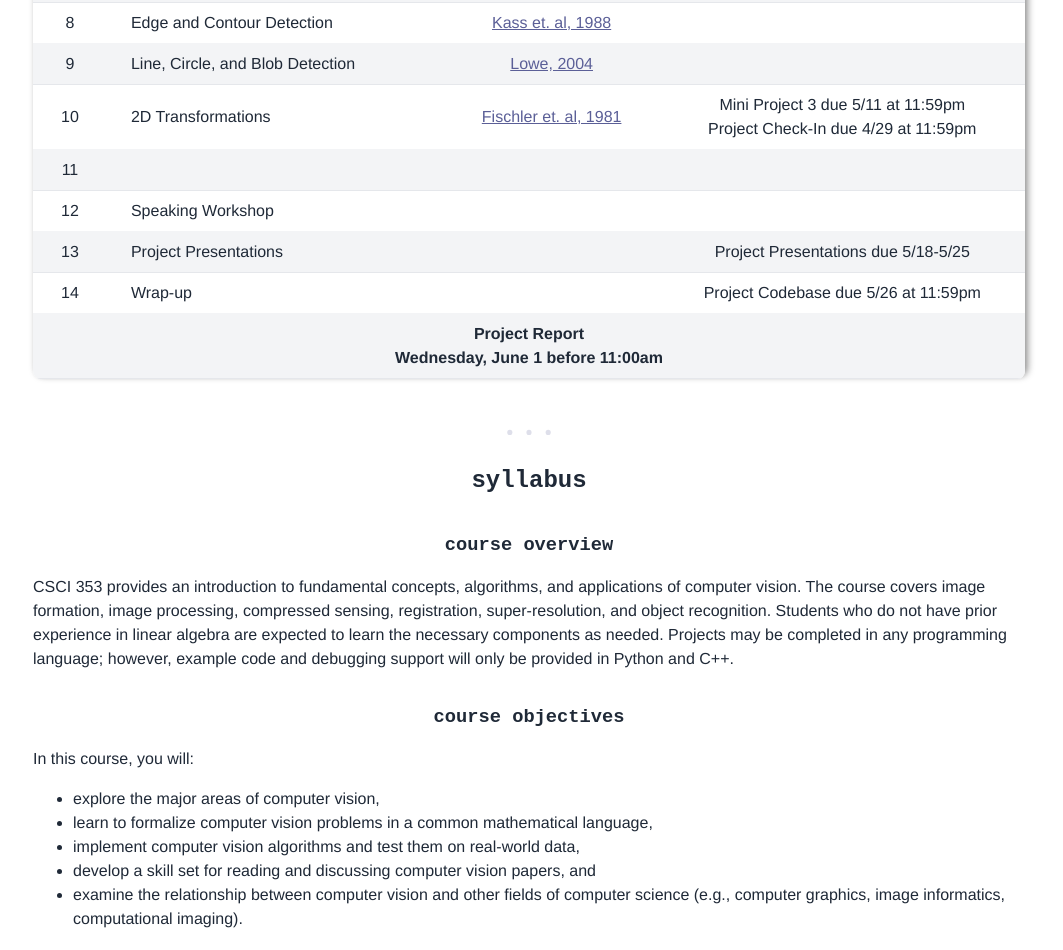
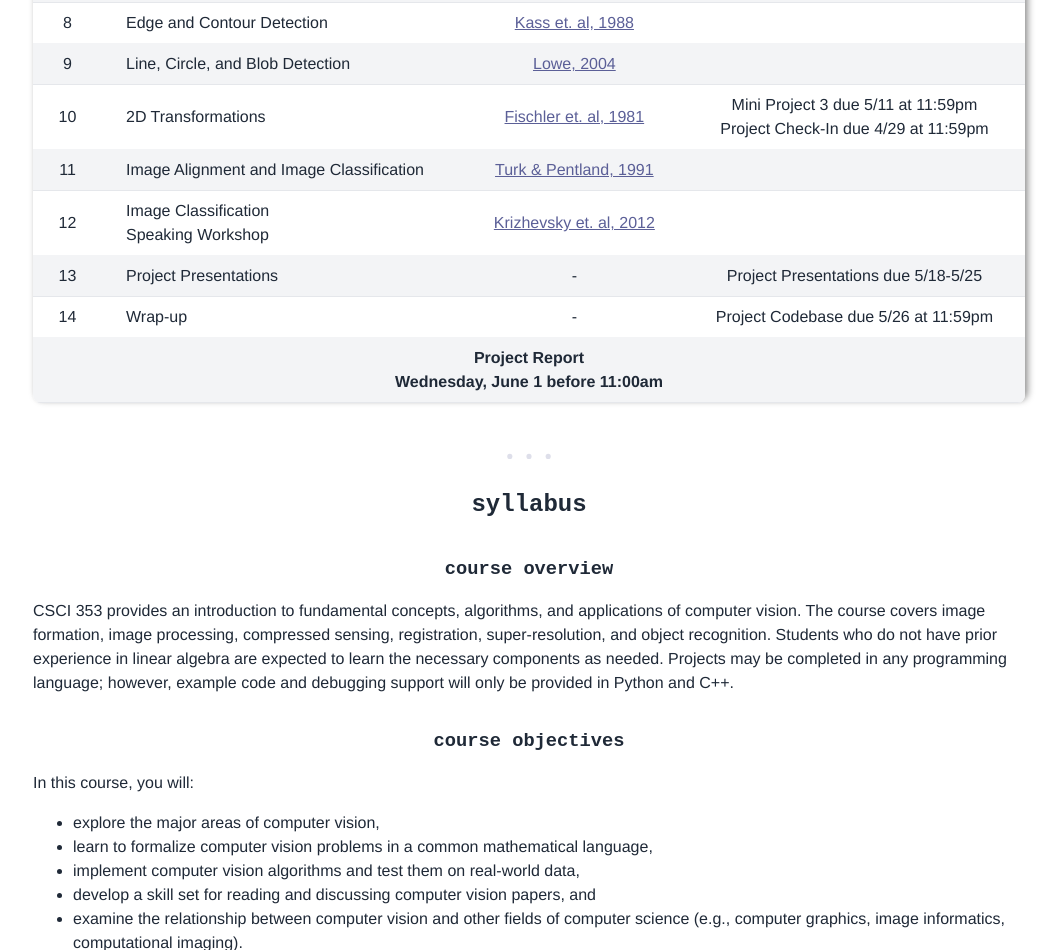
Before and after one commit to brossetti/brossetti.github.io, a plain HTML site: page courses/csci353/spring2022/index.html in a window 1280 px wide. Shown: the part 1545-2495 px from the top of the page, without its empty margins (111-1174 px from the left). Drawn offline with Linux system fonts and the light colour scheme; a web font is replaced by a local one.

Commit message:
final schedule

```diff
--- a/courses/csci353/spring2022/index.html
+++ b/courses/csci353/spring2022/index.html
@@ -152,30 +152,26 @@
         </tr>
         <tr>
           <td class="c">11</td>
-          <td></td>
-          <!-- <td>Machine Learning</td> -->
-          <td></td>
-          <!-- <td class="c"><a href="https://doi.org/10.1162/jocn.1991.3.1.71" target="_blank" rel="noopener noreferrer">Turk & Pentland, 1991</a></td> -->
+          <td>Image Alignment and Image Classification</td>
+          <td class="c"><a href="https://doi.org/10.1162/jocn.1991.3.1.71" target="_blank" rel="noopener noreferrer">Turk & Pentland, 1991</a></td>
           <td class="c"></td>
         </tr>
         <tr>
           <td class="c">12</td>
-          <td>Speaking Workshop</td>
-          <!-- <td>Image Classification</td> -->
-          <td></td>
-          <!-- <td class="c"><a href="https://proceedings.neurips.cc/paper/2012/hash/c399862d3b9d6b76c8436e924a68c45b-Abstract.html" target="_blank" rel="noopener noreferrer">Krizhevsky et. al, 2012</a></td> -->
+          <td>Image Classification</br>Speaking Workshop</td>
+          <td class="c"><a href="https://proceedings.neurips.cc/paper/2012/hash/c399862d3b9d6b76c8436e924a68c45b-Abstract.html" target="_blank" rel="noopener noreferrer">Krizhevsky et. al, 2012</a></td>
           <td class="c"></td>
         </tr>
         <tr>
           <td class="c">13</td>
           <td>Project Presentations</td>
-          <td class="c"></td>
+          <td class="c">-</td>
           <td class="c">Project Presentations due 5/18-5/25</td>
         </tr>
         <tr>
           <td class="c">14</td>
           <td>Wrap-up</td>
-          <td class="c"></td>
+          <td class="c">-</td>
           <td class="c">Project Codebase due 5/26 at 11:59pm</td>
         </tr>
         <tr>
```
